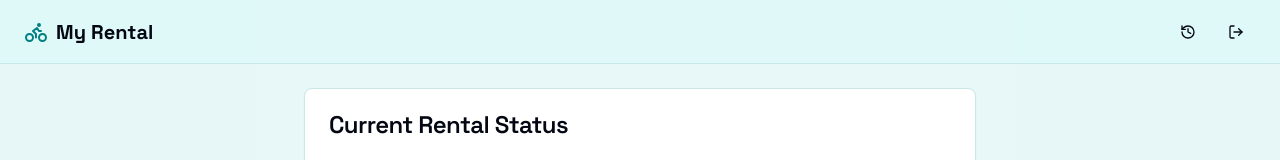
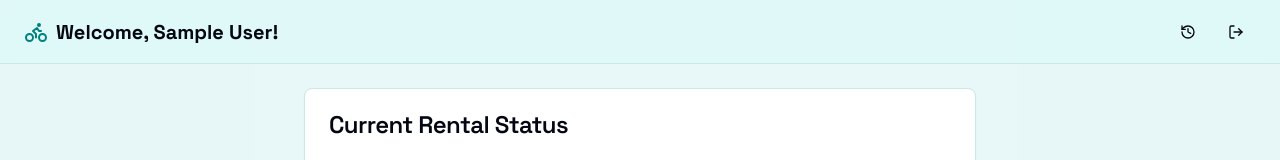
Before and after one commit to rubyones/eco-cycle-rentals, a Next.js app: page /renter-dashboard in a window 1280 px wide. Shown: the top 160 px of the page. Built offline with nearby package versions, Linux system fonts and the light colour scheme; no server answers; the database is empty; sample sign-in values are in the browser's storage.

Commit message:
APPEAR HERE THE GREETING /renter-dashboard

```diff
--- a/src/app/renter-dashboard/page.tsx
+++ b/src/app/renter-dashboard/page.tsx
@@ -207,7 +207,9 @@ function RenterDashboardContent() {
        <header className="sticky top-0 z-10 flex h-16 shrink-0 items-center justify-between gap-4 border-b bg-background/80 px-4 backdrop-blur-sm sm:px-6">
         <div className="flex items-center gap-2">
             <Bike className="h-6 w-6 text-primary" />
-            <h1 className="text-xl font-bold font-headline">My Rental</h1>
+            <h1 className="text-xl font-bold font-headline">
+              Welcome, {user.displayName || 'Renter'}!
+            </h1>
         </div>
         <div className="flex items-center gap-2">
             <Button variant="ghost" size="icon" onClick={() => document.getElementById('history')?.scrollIntoView({ behavior: 'smooth' })}>
```
